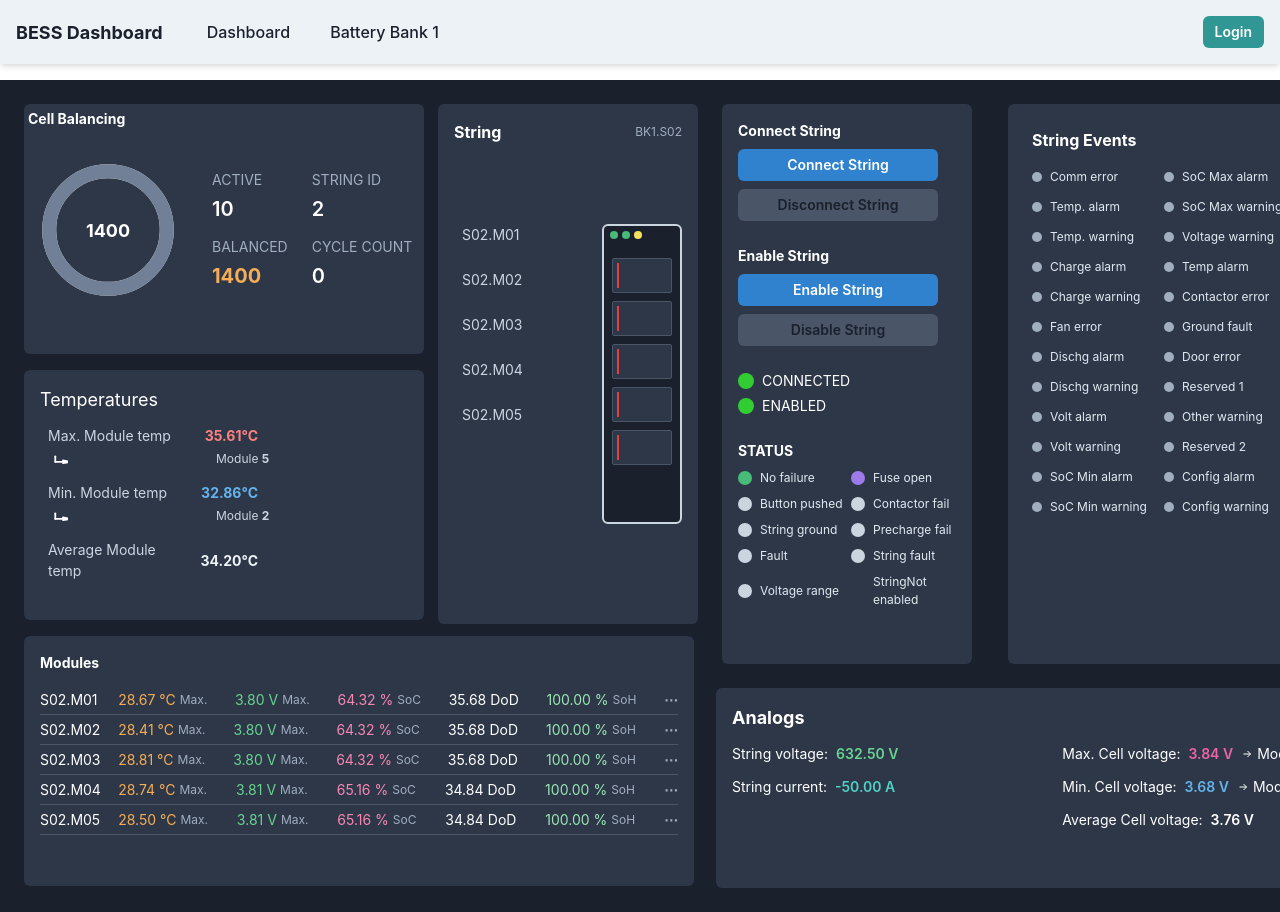
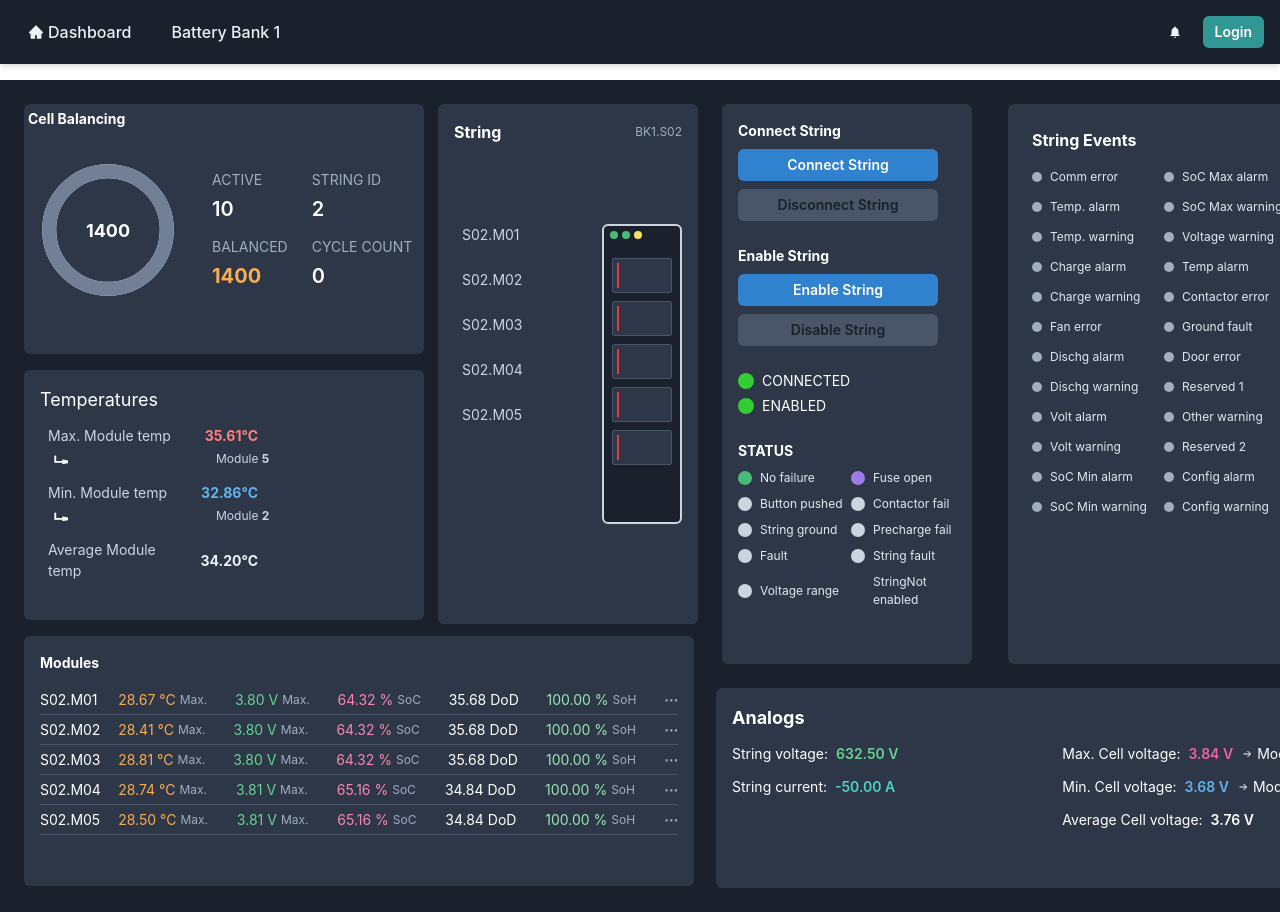
Before and after one commit to ShubhGLA/plant_landing, a React (Vite) app: page /battery-bank-1/string/1 in a window 1280 px wide. Shown: the top 912 px of the page. Built offline with nearby package versions, Linux system fonts and the light colour scheme.

Commit message:
Updated dashboard components and added MeterCard and StringDashboard

```diff
--- a/src/components/NavBar.tsx
+++ b/src/components/NavBar.tsx
@@ -1,4 +1,3 @@
-// src/components/Navbar.tsx
 import {
   Box,
   Flex,
@@ -10,7 +9,8 @@ import {
   useColorModeValue,
   Text,
 } from "@chakra-ui/react";
-import { HamburgerIcon, CloseIcon } from "@chakra-ui/icons";
+import { HamburgerIcon, CloseIcon, BellIcon } from "@chakra-ui/icons";
+import { AiFillHome } from "react-icons/ai";
 import { Link as RouterLink } from "react-router-dom";
 
 const links = [
@@ -20,18 +20,22 @@ const links = [
 
 const NavLink = ({ name, path }: { name: string; path: string }) => (
   <RouterLink to={path}>
-    <Text
+    <HStack
       px={3}
       py={2}
       rounded="md"
+      spacing={1}
       fontWeight="medium"
+      color="gray.100"
       _hover={{
         textDecoration: "none",
-        bg: useColorModeValue("gray.200", "gray.700"),
+        bg: "gray.700",
+        color: "white",
       }}
     >
-      {name}
-    </Text>
+      {name === "Dashboard" && <AiFillHome />}
+      <Text>{name}</Text>
+    </HStack>
   </RouterLink>
 );
 
@@ -39,7 +43,7 @@ export default function Navbar() {
   const { isOpen, onOpen, onClose } = useDisclosure();
 
   return (
-    <Box bg={useColorModeValue("gray.100", "gray.900")} px={4} boxShadow="md">
+    <Box bg="gray.800" px={4} boxShadow="md">
       <Flex h={16} alignItems="center" justifyContent="space-between">
         <IconButton
           size="md"
@@ -47,18 +51,29 @@ export default function Navbar() {
           aria-label="Open Menu"
           display={{ md: "none" }}
           onClick={isOpen ? onClose : onOpen}
+          color="gray.100"
+          bg="gray.700"
+          _hover={{ bg: "gray.600" }}
         />
+
         <HStack spacing={8} alignItems="center">
-          <Text fontWeight="bold" fontSize="lg">
-            BESS Dashboard
-          </Text>
+
           <HStack as="nav" spacing={4} display={{ base: "none", md: "flex" }}>
             {links.map((link) => (
               <NavLink key={link.name} {...link} />
             ))}
           </HStack>
         </HStack>
-        <Flex alignItems="center">
+
+        <Flex alignItems="center" gap={3}>
+          <IconButton
+            aria-label="Notifications"
+            icon={<BellIcon />}
+            variant="ghost"
+            size="sm"
+            color="gray.100"
+            _hover={{ bg: "gray.700" }}
+          />
           <Button colorScheme="teal" size="sm">
             Login
           </Button>
--- a/src/components/StringDashboard.tsx
+++ b/src/components/StringDashboard.tsx
@@ -47,7 +47,7 @@ const StringDashboard = () => {
           <GridItem bg="#2D3748" borderRadius="md" p={4} width="400px" height="250px">
   <Text fontSize="lg" mb={3} color="white">Temperatures</Text>
 
-  {/* Content shifted right with consistent spacing */}
+
   <Box pl={2}>
     {/* Max Temp */}
     <HStack justify="space-between" mb={1}>
```
